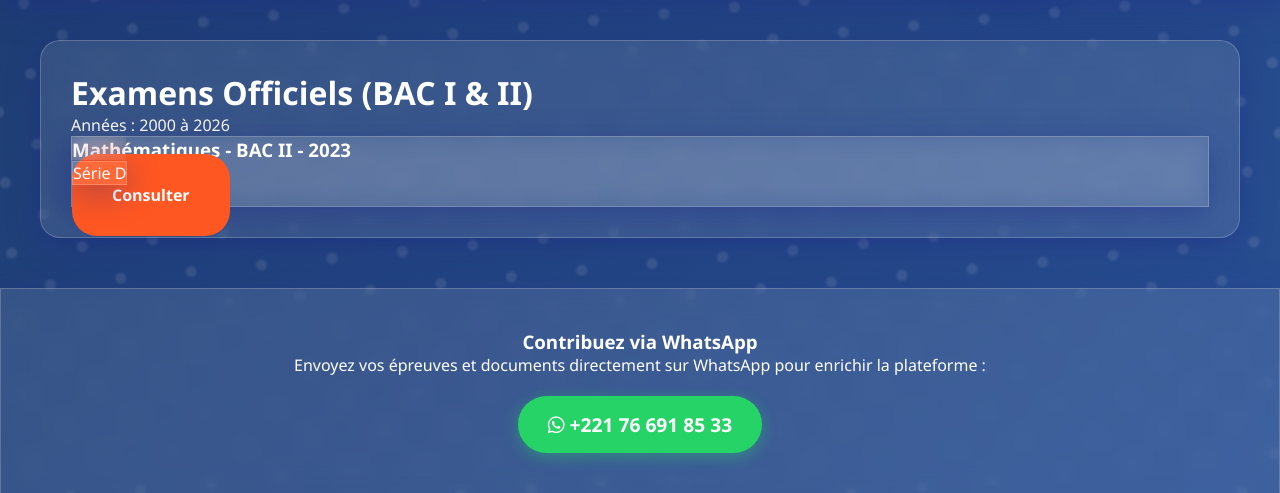
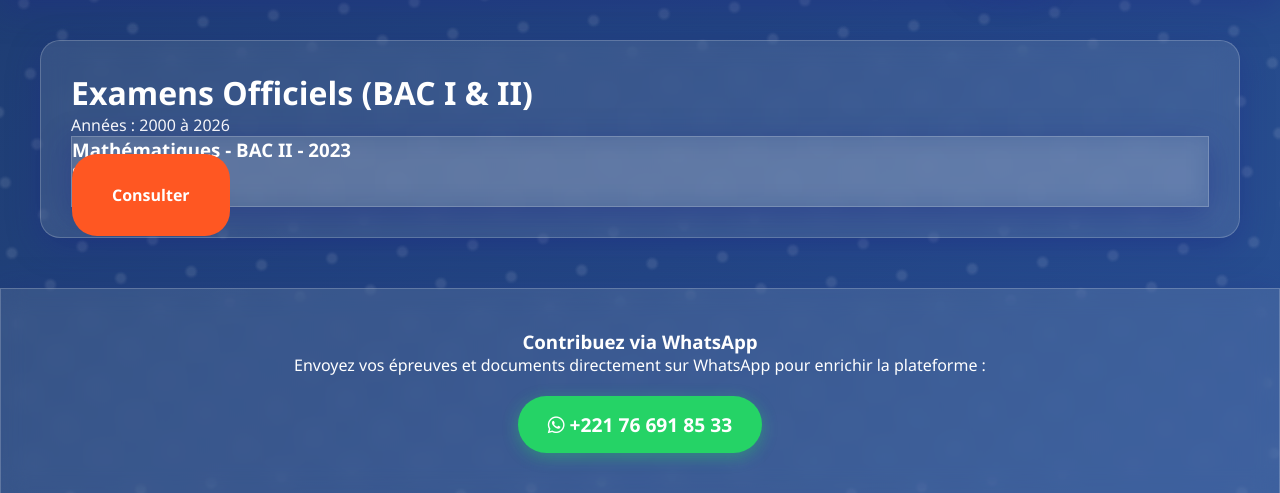
Before and after one commit to denissekamana91-bit/Projet, a Flask app: page /categories/bac in a window 1280 px wide. Shown: the part 114-607 px from the top of the page. Run offline with Flask 3, Linux system fonts and the light colour scheme.

Commit message:
Fix HTML tag for Série D in bac.html

```diff
--- a/templates/categories/bac.html
+++ b/templates/categories/bac.html
@@ -7,7 +7,7 @@
         <div class="epreuve-item glass-card">
             <div class="epreuve-info">
                 <h3>Mathématiques - BAC II - 2023</h3>
-                <span class="tag">Série D</span>
+                <span class="#">Série D</span>
             </div>
             <a href="/epreuve/1" class="btn-solid">Consulter</a>
         </div>
```
